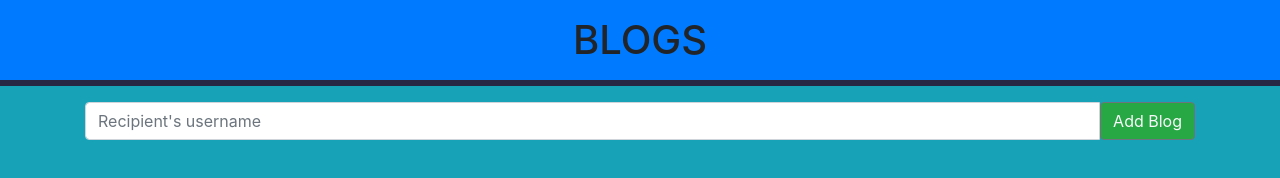
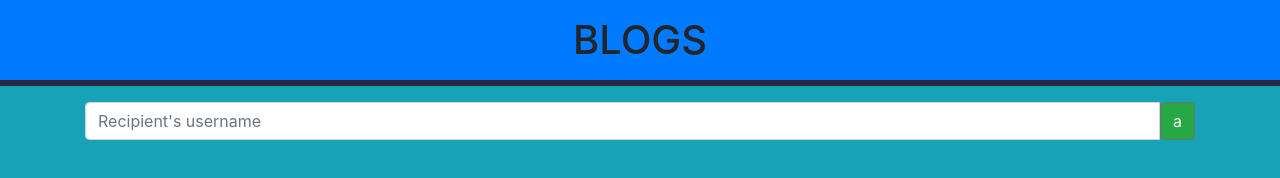
Before and after one commit to yawar-manzoor/blogs, a plain HTML site: page index.html in a window 1280 px wide. Drawn offline with nearby package versions, Linux system fonts and the light colour scheme.

Commit message:
Update index.html

```diff
--- a/index.html
+++ b/index.html
@@ -46,7 +46,7 @@
           type="button"
           id="button-addon2"
         >
-          Add Blog
+        a
         </button>
       </div>
       <div class="blogs my-4 mx-4">
```
